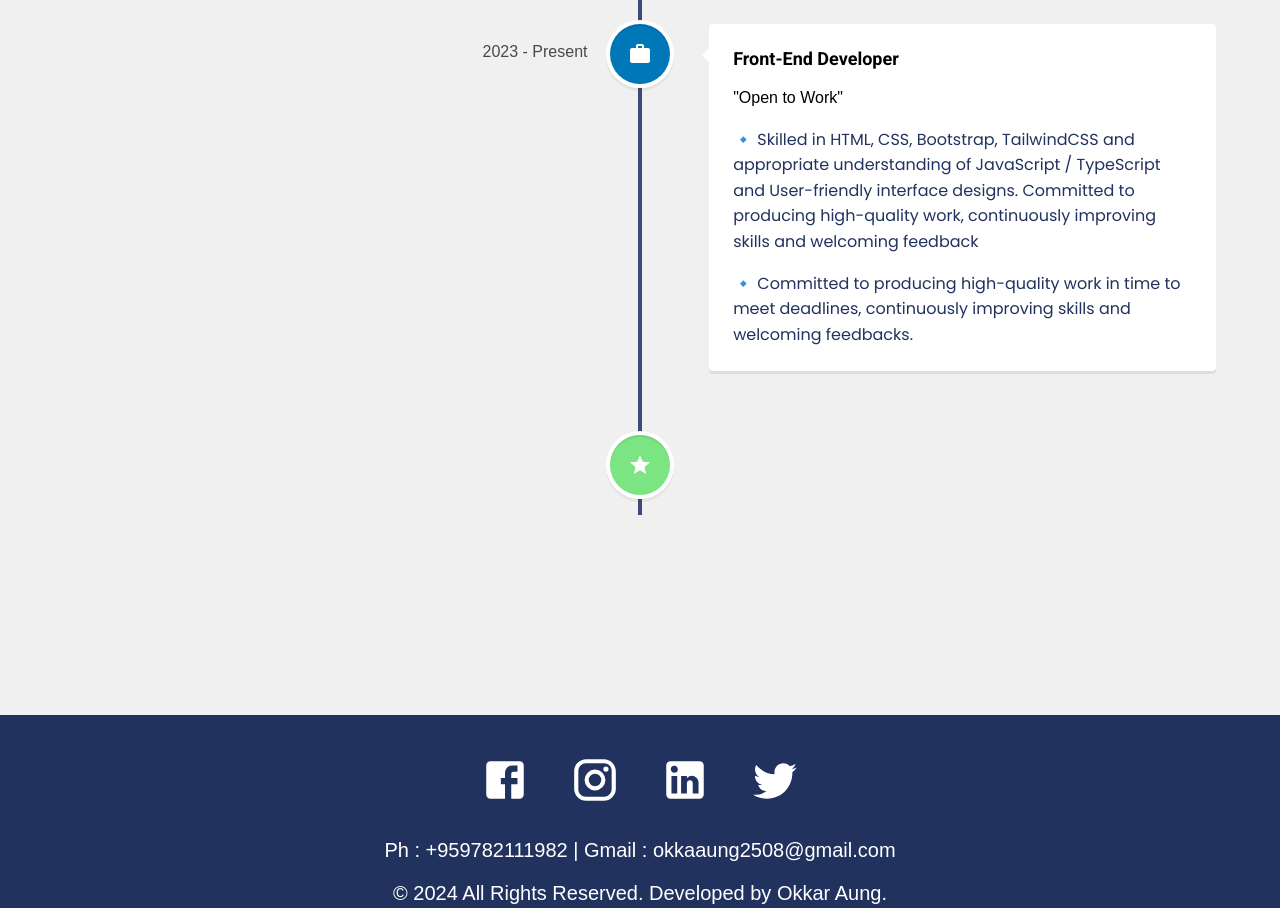
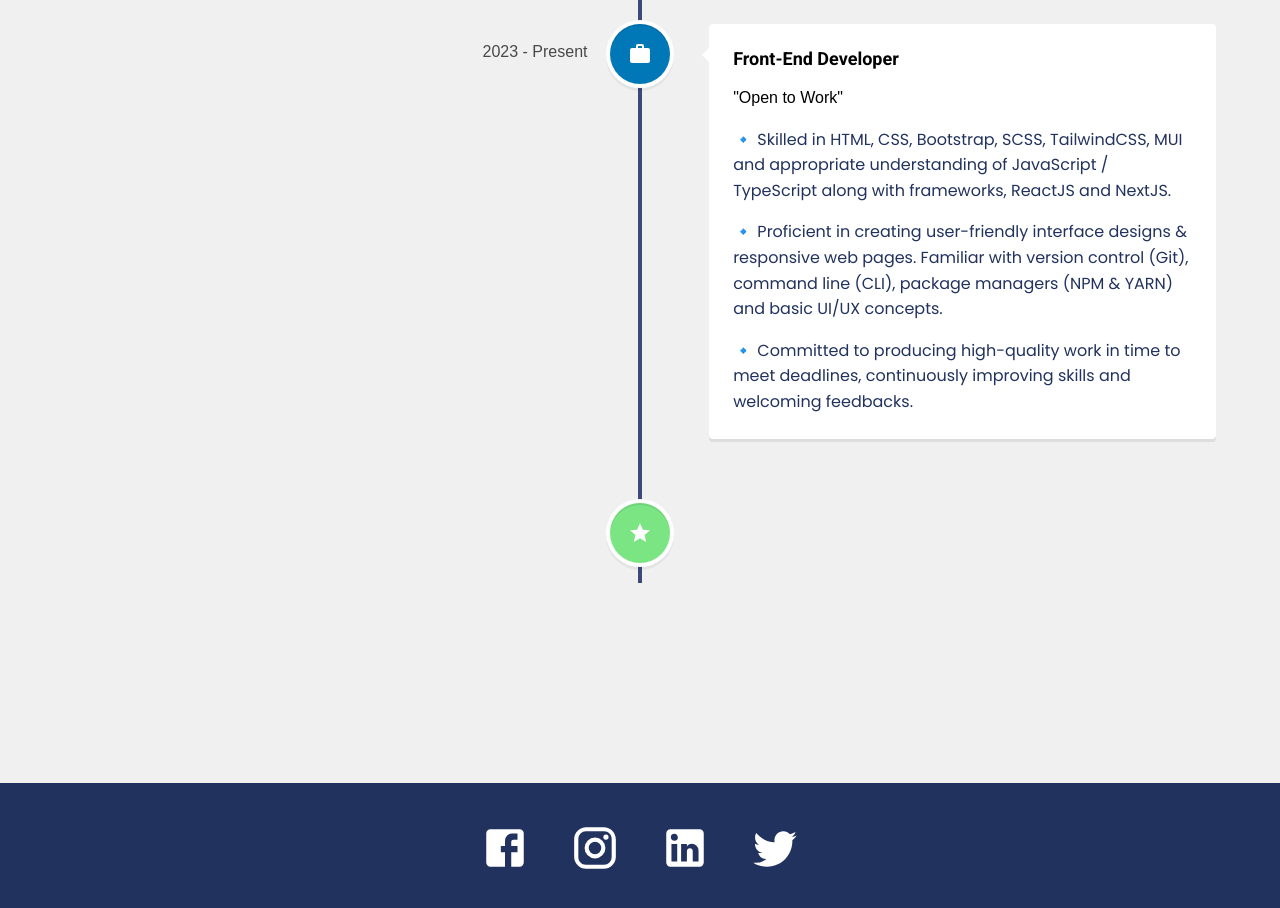
Before and after one commit to Okkar25/Portfolio-Website, a React (Vite) app: page /experience in a window 1280 px wide. Shown: the part 1560-2468 px from the top of the page. Built offline with nearby package versions, Linux system fonts and the light colour scheme; a web font is replaced by a local one.

Commit message:
exp page few changes

```diff
--- a/src/pages/Experience.jsx
+++ b/src/pages/Experience.jsx
@@ -120,11 +120,16 @@ const Experience = () => {
           </h3>
           <p className="expTitle">"Open to Work"</p>
           <p className="expLabel">
-            &#128313; Skilled in HTML, CSS, Bootstrap, TailwindCSS and
-            appropriate understanding of JavaScript / TypeScript and
-            User-friendly interface designs. Committed to producing high-quality
-            work, continuously improving skills and welcoming feedback
+            &#128313; Skilled in HTML, CSS, Bootstrap, SCSS, TailwindCSS, MUI
+            and appropriate understanding of JavaScript / TypeScript along with
+            frameworks, ReactJS and NextJS.
           </p>
+          <p className="expLabel">
+            &#128313; Proficient in creating user-friendly interface designs &
+            responsive web pages. Familiar with version control (Git), command
+            line (CLI), package managers (NPM & YARN) and basic UI/UX concepts.
+          </p>
+
           <p className="expLabel">
             &#128313; Committed to producing high-quality work in time to meet
             deadlines, continuously improving skills and welcoming feedbacks.
```
